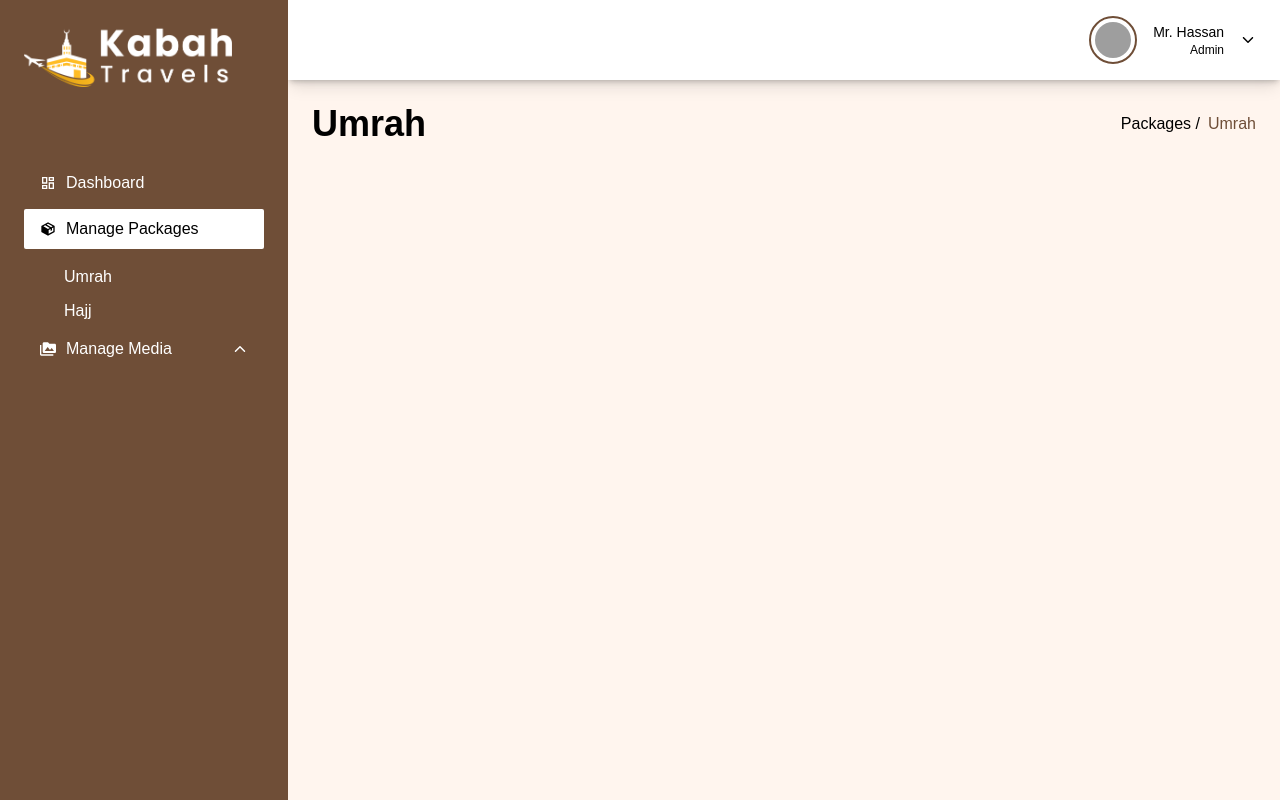
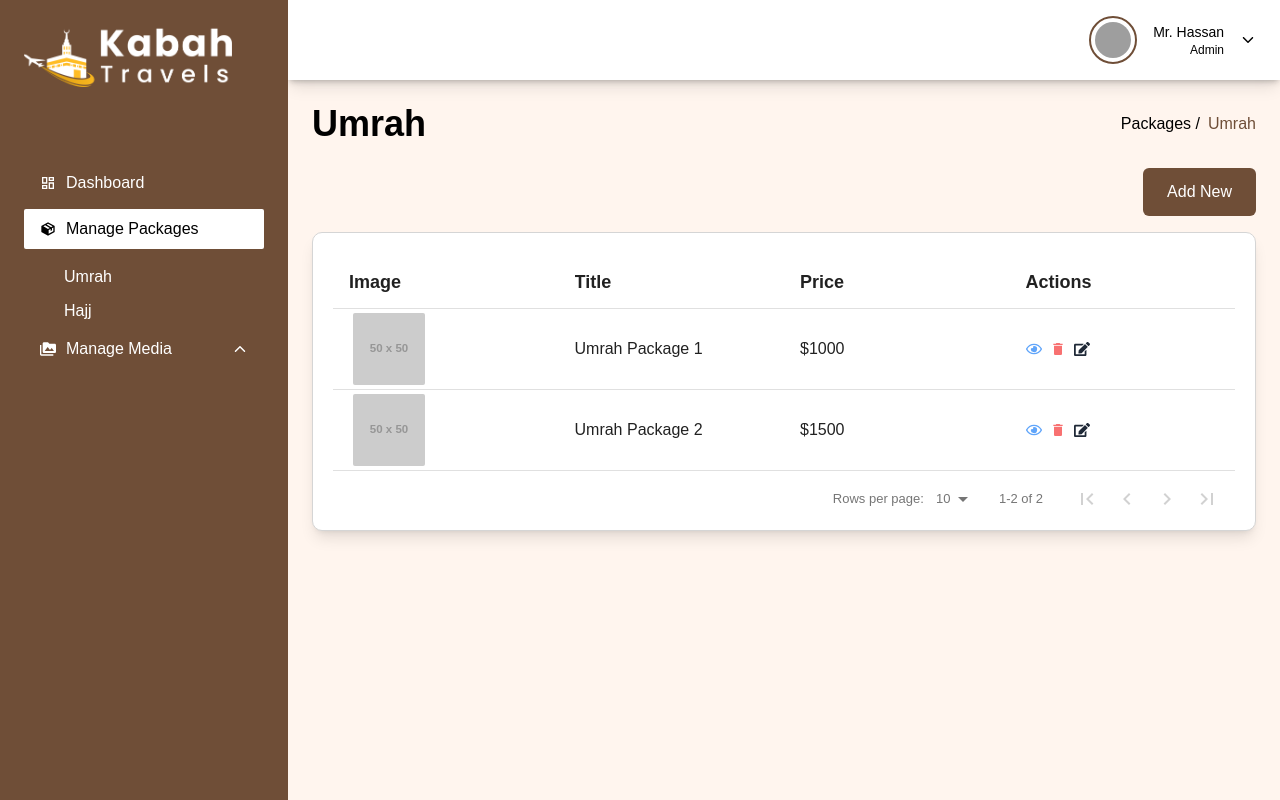
Before and after one commit to ahsanwebengr/kabah-admin, a React (Vite) app: page /packages/umrah in a window 1280 px wide. Built offline with nearby package versions, Linux system fonts and the light colour scheme; grey boxes are pictures that could not be loaded.

Commit message:
feat: route setup and table

```diff
--- a/package.json
+++ b/package.json
@@ -11,6 +11,7 @@
   },
   "dependencies": {
     "@radix-ui/react-slot": "^1.1.0",
+    "@radix-ui/react-tooltip": "^1.1.2",
     "@reduxjs/toolkit": "^2.2.3",
     "axios": "^1.6.8",
     "class-variance-authority": "^0.7.0",
--- a/src/assets/icons/index.js
+++ b/src/assets/icons/index.js
@@ -5,6 +5,9 @@ import { IoMdClose } from "react-icons/io";
 import { IoIosArrowDown } from "react-icons/io";
 import { IoIosArrowUp } from "react-icons/io";
 import { MdPermMedia } from "react-icons/md";
+import { MdDelete } from "react-icons/md";
+import { FaEdit } from "react-icons/fa";
+import { FaRegEye } from "react-icons/fa";
 
 export {
   FiMenu,
@@ -14,4 +17,7 @@ export {
   IoIosArrowDown,
   IoIosArrowUp,
   MdPermMedia,
+  MdDelete,
+  FaEdit,
+  FaRegEye,
 };
--- /dev/null
+++ b/src/common/Table/index.jsx
@@ -0,0 +1,28 @@
+import DataTable from "react-data-table-component";
+
+const Table = ({ columns, data }) => {
+  const customStyles = {
+    headCells: {
+      style: {
+        fontWeight: "bold",
+        fontSize: "18px",
+      },
+    },
+    cells: {
+      style: {
+        fontSize: "16px",
+      },
+    },
+  };
+
+  return (
+    <DataTable
+      columns={columns}
+      data={data}
+      pagination
+      customStyles={customStyles}
+    />
+  );
+};
+
+export default Table;
--- a/src/common/index.js
+++ b/src/common/index.js
@@ -1,6 +1,7 @@
-import Loader from './Loader';
-import Spinner from './Spinner';
-import Header from './Header';
-import Sidebar from './Sidebar';
+import Loader from "./Loader";
+import Spinner from "./Spinner";
+import Header from "./Header";
+import Sidebar from "./Sidebar";
+import Table from "./Table";
 
-export { Loader, Spinner, Header, Sidebar };
+export { Loader, Spinner, Header, Sidebar, Table };
--- /dev/null
+++ b/src/pages/manage-packages/Umrah/create.jsx
@@ -0,0 +1,27 @@
+import Breadcrumb from "@/components/Breadcrumb";
+import { Button } from "@/components/ui/button";
+import { Input } from "@/components/ui/input";
+import DefaultLayout from "@/layout/DefaultLayout";
+
+const CreateUmrahPackage = () => {
+  return (
+    <DefaultLayout>
+      <Breadcrumb />
+      <div className="rounded-sm border bg-white p-6 shadow-lg">
+        <div className="grid grid-cols-1 gap-4 md:mb-7 md:grid-cols-2">
+          <Input placeholder="Enter name" />
+          <Input placeholder="Enter name" />
+          <Input placeholder="Enter name" />
+          <Input placeholder="Enter name" />
+          <Input placeholder="Enter name" />
+          <Input placeholder="Enter name" />
+          <Input placeholder="Enter name" />
+          <Input placeholder="Enter name" />
+        </div>
+        <Button>Create</Button>
+      </div>
+    </DefaultLayout>
+  );
+};
+
+export default CreateUmrahPackage;
--- a/src/pages/manage-packages/Umrah/index.jsx
+++ b/src/pages/manage-packages/Umrah/index.jsx
@@ -1,12 +1,81 @@
 import Breadcrumb from "@/components/Breadcrumb";
+import { Button } from "@/components/ui/button";
 import DefaultLayout from "@/layout/DefaultLayout";
+import { MdDelete, FaEdit, FaRegEye } from "@/assets/icons";
+import { Link, useNavigate } from "react-router-dom";
+import { Table } from "@/common";
 
 const Umrah = () => {
+  const navigate = useNavigate();
+  const data = [
+    {
+      id: 1,
+      image: "https://via.placeholder.com/50",
+      title: "Umrah Package 1",
+      price: "$1000",
+    },
+    {
+      id: 2,
+      image: "https://via.placeholder.com/50",
+      title: "Umrah Package 2",
+      price: "$1500",
+    },
+  ];
+
+  const columns = [
+    {
+      name: "Image",
+      selector: (row) => (
+        <img
+          src={row.image}
+          alt={row.title}
+          width={80}
+          className="rounded-md p-1"
+        />
+      ),
+    },
+    {
+      name: "Title",
+      selector: (row) => row.title,
+      sortable: true,
+    },
+    {
+      name: "Price",
+      selector: (row) => row.price,
+      sortable: true,
+    },
+    {
+      name: "Actions",
+      cell: ({ id }) => (
+        <div className="flex gap-2">
+          <Link to={`/packages/umrah/view/${id}`}>
+            <FaRegEye className="text-blue-400 hover:text-blue-600" />
+          </Link>
+          <button>
+            <MdDelete className="text-red-400 hover:text-red-600" />
+          </button>
+          <Link to={`/packages/umrah/update/${id}`}>
+            <FaEdit className="text-gray-800 hover:text-black" />
+          </Link>
+        </div>
+      ),
+    },
+  ];
+
   return (
     <DefaultLayout>
-        <Breadcrumb/>
+      <Breadcrumb />
+      <div className="mb-2 text-end md:mb-4">
+        <Button onClick={() => navigate("/packages/umrah/create")}>
+          Add New
+        </Button>
+      </div>
+
+      <div className="sm:px-7.5 rounded-lg border bg-white px-5 pb-2.5 pt-6 shadow-lg xl:pb-1">
+        <Table columns={columns} data={data} />
+      </div>
     </DefaultLayout>
-  )
-}
+  );
+};
 
-export default Umrah
+export default Umrah;
--- /dev/null
+++ b/src/pages/manage-packages/Umrah/update.jsx
@@ -0,0 +1,27 @@
+import Breadcrumb from "@/components/Breadcrumb";
+import { Button } from "@/components/ui/button";
+import { Input } from "@/components/ui/input";
+import DefaultLayout from "@/layout/DefaultLayout";
+
+const UpdateUmrahPackage = () => {
+  return (
+    <DefaultLayout>
+      <Breadcrumb />
+      <div className="rounded-sm border bg-white p-6 shadow-lg">
+        <div className="grid grid-cols-1 gap-4 md:mb-7 md:grid-cols-2">
+          <Input placeholder="Enter name" />
+          <Input placeholder="Enter name" />
+          <Input placeholder="Enter name" />
+          <Input placeholder="Enter name" />
+          <Input placeholder="Enter name" />
+          <Input placeholder="Enter name" />
+          <Input placeholder="Enter name" />
+          <Input placeholder="Enter name" />
+        </div>
+        <Button>Update</Button>
+      </div>
+    </DefaultLayout>
+  );
+};
+
+export default UpdateUmrahPackage;
--- /dev/null
+++ b/src/pages/manage-packages/Umrah/view.jsx
@@ -0,0 +1,25 @@
+import Breadcrumb from "@/components/Breadcrumb";
+import { Input } from "@/components/ui/input";
+import DefaultLayout from "@/layout/DefaultLayout";
+
+const ViewUmrahPackage = () => {
+  return (
+    <DefaultLayout>
+      <Breadcrumb />
+      <div className="rounded-sm border bg-white p-6 shadow-lg">
+        <div className="grid grid-cols-1 gap-4 md:mb-7 md:grid-cols-2">
+          <Input placeholder="Enter name" />
+          <Input placeholder="Enter name" />
+          <Input placeholder="Enter name" />
+          <Input placeholder="Enter name" />
+          <Input placeholder="Enter name" />
+          <Input placeholder="Enter name" />
+          <Input placeholder="Enter name" />
+          <Input placeholder="Enter name" />
+        </div>
+      </div>
+    </DefaultLayout>
+  );
+};
+
+export default ViewUmrahPackage;
```
Also changed, not shown: src/pages/manage-packages/Hajj/index.jsx (+4 -4 lines), src/routes.jsx (+8 -1 lines), 1 other file (tests, documents, lock files or other folders).
